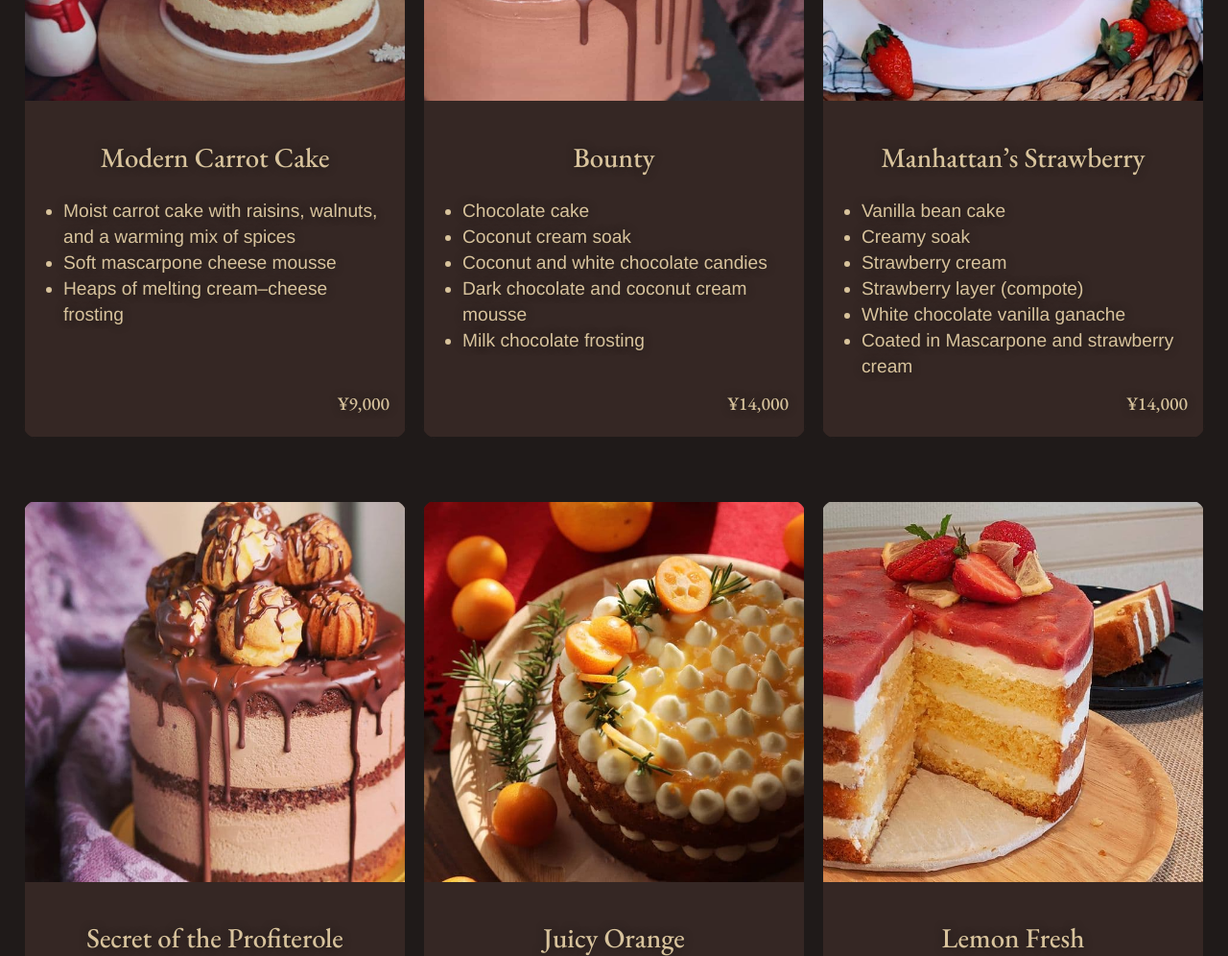
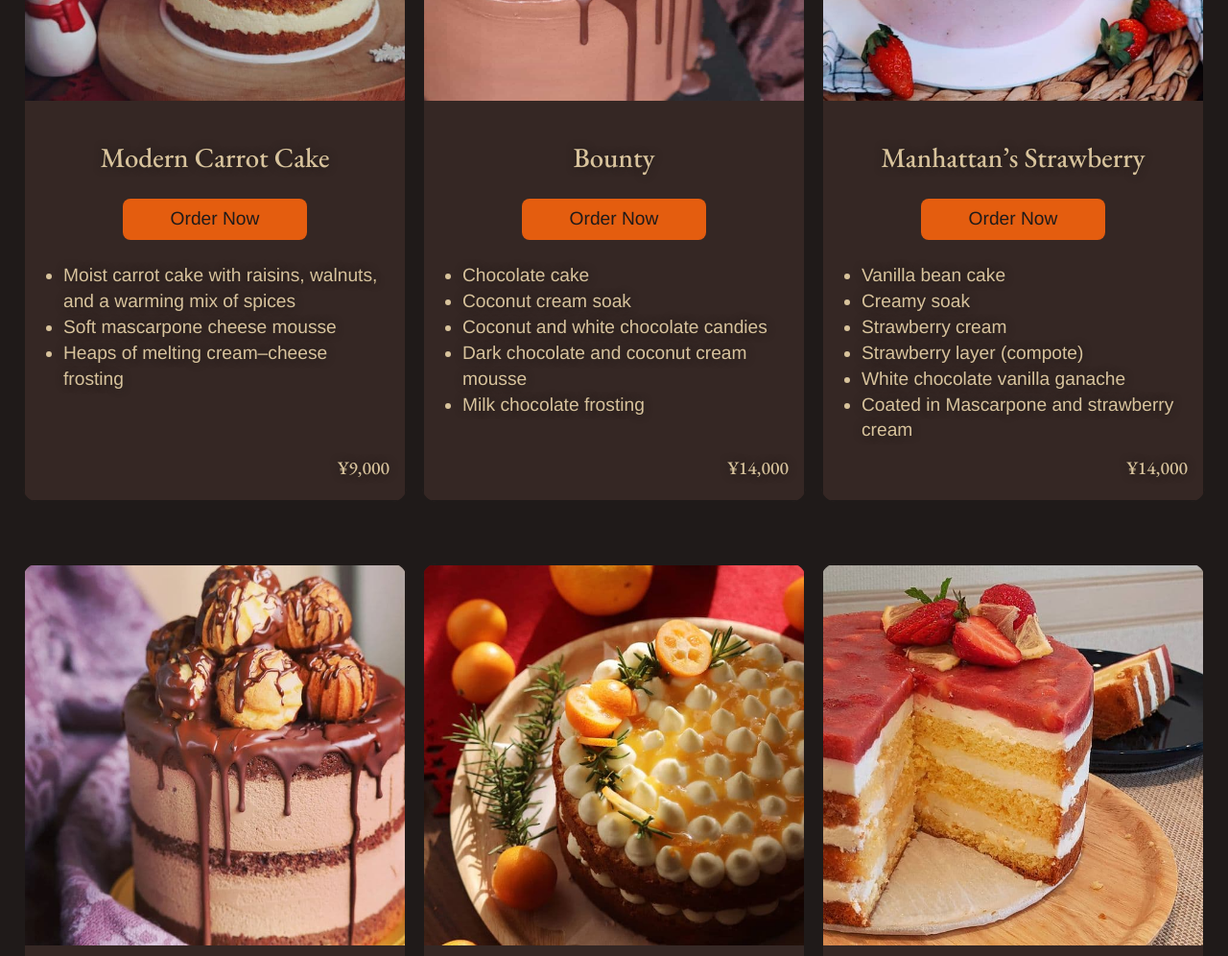
Before and after one commit to digitalclover/dacha-landing, a website with bundled scripts: page public/en.html in a window 1280 px wide. Shown: the part 2620-3616 px from the top of the page at 96% size. Built offline with nearby package versions, Linux system fonts and the light colour scheme.

Commit message:
Added 'Order Now' button that points to Google form

```diff
--- a/public/css/main.less
+++ b/public/css/main.less
@@ -286,8 +286,8 @@ main > header {
           min-width: 7rem;
           align-items: center;
           justify-content: center;
-          text-shadow: 0px 0px .25rem rgba(31, 26, 25, 0.5);
-          box-shadow: 0px .15rem .5rem rgba(31, 26, 25, 0.75);
+          text-shadow: 0px 0px 0.25rem rgba(31, 26, 25, 0.5);
+          box-shadow: 0px 0.15rem 0.5rem rgba(31, 26, 25, 0.75);
           .ja & {
             font-size: 1.2em;
             font-weight: 600;
@@ -318,6 +318,22 @@ main > header {
             flex-direction: column;
             justify-content: space-between;
             height: 100%;
+            >div {
+              display:flex;
+              flex-direction: column;
+              align-items: center;
+            }
+            a.button {
+              background-color: @orange;
+              color: @black;
+              text-shadow: none;
+              border-radius: 0.5rem;
+              padding: 0.5rem 1rem;
+              text-align: center;
+              min-width: 10rem;
+              text-decoration: none;
+              margin: 0 auto 1.5rem auto;
+            }
             h3 {
               text-align: center;
               font-size: 1.5em;
--- a/public/en.html
+++ b/public/en.html
@@ -73,13 +73,16 @@
                 <figcaption>
                   <div>
                     <h3>Modern Carrot Cake</h3>
+                    <a href="https://forms.gle/PwbXVUKqSRCtvT9t9" target="_blank" class="button">Order Now</a>
                     <ul>
                       <li>Moist carrot cake with raisins, walnuts, and a warming mix of spices</li>
                       <li>Soft mascarpone cheese mousse</li>
                       <li>Heaps of melting cream&ndash;cheese frosting</li>
                     </ul>
                   </div>
-                  <aside><h4>&yen;9,000</h4></aside>
+                  <aside>
+                    <h4>&yen;9,000</h4>
+                  </aside>
                 </figcaption>
               </figure>
             </li>
@@ -89,6 +92,7 @@
                 <figcaption>
                   <div>
                     <h3>Bounty</h3>
+                    <a href="https://forms.gle/PwbXVUKqSRCtvT9t9" target="_blank" class="button">Order Now</a>
                     <ul>
                       <li>Chocolate cake</li>
                       <li>Coconut cream soak</li>
@@ -107,6 +111,7 @@
                 <figcaption>
                   <div>
                   <h3>Manhattan&rsquo;s Strawberry</h3>
+                  <a href="https://forms.gle/PwbXVUKqSRCtvT9t9" target="_blank" class="button">Order Now</a>
                   <ul>
                     <li>Vanilla bean cake</li>
                     <li>Creamy soak</li>
@@ -126,6 +131,7 @@
                 <figcaption>
                   <div>
                   <h3>Secret of the Profiterole</h3>
+                  <a href="https://forms.gle/PwbXVUKqSRCtvT9t9" target="_blank" class="button">Order Now</a>
                   <ul>
                     <li>Rich and moist brownie like chocolate cake</li>
                     <li>Cocoa soak</li>
@@ -147,6 +153,7 @@
                 <figcaption>
                   <div>
                   <h3>Juicy Orange</h3>
+                  <a href="https://forms.gle/PwbXVUKqSRCtvT9t9" target="_blank" class="button">Order Now</a>
                   <ul>
                     <li>Sponge cake with orange juice and peel in it</li>
                     <li>Orange gel made from freshly squeezed oranges</li>
@@ -163,6 +170,7 @@
                 <figcaption>
                   <div>
                   <h3>Lemon Fresh</h3>
+                  <a href="https://forms.gle/PwbXVUKqSRCtvT9t9" target="_blank" class="button">Order Now</a>
                   <ul>
                     <li>Zesty sponge cake</li>
                     <li>Milky soak</li>
@@ -181,6 +189,7 @@
                 <figcaption>
                   <div>
                     <h3><q>Fahrenheit</q> Mousse Cake</h3>
+                    <a href="https://forms.gle/PwbXVUKqSRCtvT9t9" target="_blank" class="button">Order Now</a>
                     <ul>
                       <li>Lime sponge cake</li>
                       <li>Fresh mint mousse</li>
@@ -200,6 +209,7 @@
                 <figcaption>
                   <div>
                   <h3>Pistachio &amp; Raspberry</h3>
+                  <a href="https://forms.gle/PwbXVUKqSRCtvT9t9" target="_blank" class="button">Order Now</a>
                   <ul>
                     <li>Pistachio cake</li>
                     <li>Raspberry filling</li>
@@ -217,6 +227,7 @@
                 <figcaption>
                   <div>
                   <h3>Napoleon</h3>
+                  <a href="https://forms.gle/PwbXVUKqSRCtvT9t9" target="_blank" class="button">Order Now</a>
                   <ul>
                     <li>20 thin and flaky, puff pastry cake layers</li>
                     <li>Vanilla bean <q>Diplomat<q> cream</li>
@@ -232,6 +243,7 @@
                 <figcaption>
                   <div>
                   <h3>Chocolate Honey Cake</h3>
+                  <a href="https://forms.gle/PwbXVUKqSRCtvT9t9" target="_blank" class="button">Order Now</a>
                   <ul>
                     <li>Layers of chocolate honey cake (contains actual honey)</li>
                     <li>Sour cream frosting with nuts</li>
@@ -248,6 +260,7 @@
                 <figcaption>
                   <div>
                   <h3><q>Berry</q> & <q>Mikan</q> Bento <small>(12cm Diameter)</small></h3>
+                  <a href="https://forms.gle/PwbXVUKqSRCtvT9t9" target="_blank" class="button">Order Now</a>
                   <ul>
                     <li>A small cake for 2&ndash;3 people to enjoy.</li>
                     <li>Vanilla bean sponge cake</li>
@@ -267,6 +280,7 @@
                 <figcaption>
                   <div>
                   <h3>Classic Carrot Cake</h3>
+                  <a href="https://forms.gle/PwbXVUKqSRCtvT9t9" target="_blank" class="button">Order Now</a>
                   <ul>
                     <li>Carrot cake with lots of nuts and spices</li>
                     <li>Chocolate caramel</li>
@@ -283,6 +297,7 @@
                 <figcaption>
                   <div>
                   <h3>Simple Chocolate Cake</h3>
+                  <a href="https://forms.gle/PwbXVUKqSRCtvT9t9" target="_blank" class="button">Order Now</a>
                   <ul>
                     <li>Chocolate sponge cake</li>
                     <li>Chocolate cream&ndash;cheese frosting</li>
@@ -299,6 +314,7 @@
                 <figcaption>
                   <div>
                   <h3>Hazel Bird</h3>
+                  <a href="https://forms.gle/PwbXVUKqSRCtvT9t9" target="_blank" class="button">Order Now</a>
                   <ul>
                     <li>Hazelnut cake</li>
                     <li>Classic <q>Bird's milk</q> souffle</li>
@@ -317,6 +333,7 @@
                 <figcaption>
                   <div>
                   <h3>Chocolate Shock</h3>
+                  <a href="https://forms.gle/PwbXVUKqSRCtvT9t9" target="_blank" class="button">Order Now</a>
                   <ul>
                     <li>Chocolate sponge cake with hazelnut praline</li>
                     <li>Cocoa soak</li>
@@ -340,6 +357,7 @@
                 <figcaption>
                   <div>
                   <h3>Chocolate &amp; Caramel</h3>
+                  <a href="https://forms.gle/wHM78hWyqxxco47R8" target="_blank" class="button">Order Now</a>
                   <ul>
                     <li>Rich chocolate cupcakes</li>
                     <li>Salted caramel filling</li>
@@ -359,6 +377,7 @@
                 <figcaption>
                   <div>
                   <h3>Carrot</h3>
+                  <a href="https://forms.gle/wHM78hWyqxxco47R8" target="_blank" class="button">Order Now</a>
                   <ul>
                     <li>Carrot cupcakes with walnuts and raisins, cinnamon, nutmeg and ginger</li>
                     <li>Caramel filling</li>
@@ -378,6 +397,7 @@
                 <figcaption>
                   <div>
                   <h3>Strawberry Ice&ndash;cream</h3>
+                  <a href="https://forms.gle/wHM78hWyqxxco47R8" target="_blank" class="button">Order Now</a>
                   <ul>
                     <li>Vanilla bean cupcakes</li>
                     <li>Strawberry filling with bits of strawberries</li>
@@ -397,6 +417,7 @@
                 <figcaption>
                   <div>
                   <h3>Tea Pear</h3>
+                  <a href="https://forms.gle/wHM78hWyqxxco47R8" target="_blank" class="button">Order Now</a>
                   <ul>
                     <li>Cupcakes with bits of pear</li>
                     <li>Pear filling</li>
@@ -416,6 +437,7 @@
                 <figcaption>
                   <div>
                   <h3>Pistachio &amp; Raspberry</h3>
+                  <a href="https://forms.gle/wHM78hWyqxxco47R8" target="_blank" class="button">Order Now</a>
                   <ul>
                     <li>Pistachio cupcakes</li>
                     <li>Raspberry filling</li>
@@ -435,6 +457,7 @@
                 <figcaption>
                   <div>
                   <h3>Chocolate Cherry</h3>
+                  <a href="https://forms.gle/wHM78hWyqxxco47R8" target="_blank" class="button">Order Now</a>
                   <ul>
                     <li>Chocolate cupcakes with bits of sour cherries</li>
                     <li>Sour cherry marmalade</li>
@@ -454,6 +477,7 @@
                 <figcaption>
                   <div>
                   <h3>Lemon Merengue</h3>
+                  <a href="https://forms.gle/wHM78hWyqxxco47R8" target="_blank" class="button">Order Now</a>
                   <ul>
                     <li>Cupcakes with lemon zest</li>
                     <li>Lemon curd made from fresh lemon juice and zest</li>
```
Lines whose indentation alone changed are shown as unchanged.
